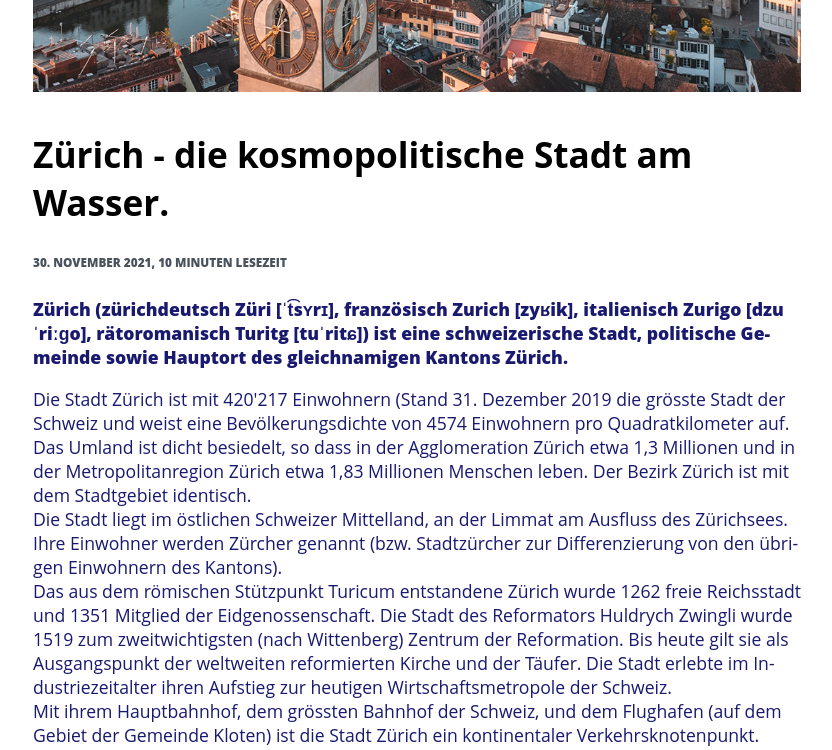
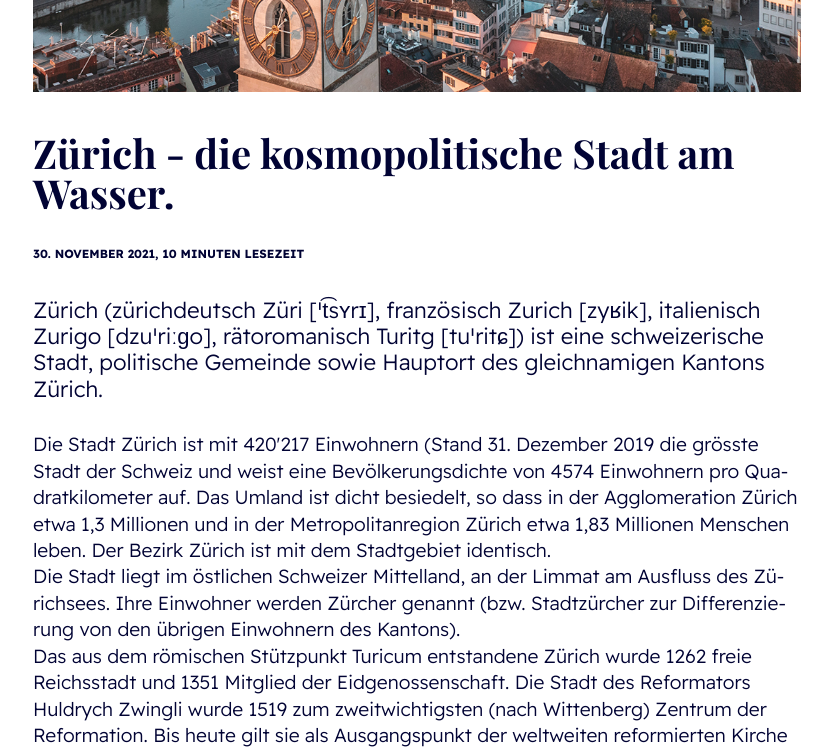
Before and after one commit to flaviabachmann/blogpost_zurich, a plain HTML site: page index.html in a window 1280 px wide. Shown: the part 360-1110 px from the top of the page, without its empty margins (223-1055 px from the left). Drawn offline with nearby package versions, Linux system fonts and the light colour scheme; a web font is replaced by a local one.

Commit message:
Testing different Font Family

```diff
--- a/css/style.css
+++ b/css/style.css
@@ -1,5 +1,8 @@
+@import url('https://fonts.googleapis.com/css2?family=Readex+Pro:wght@300;400;500;600;700&display=swap');
+@import url('https://fonts.googleapis.com/css2?family=Playfair+Display:ital,wght@0,400;0,500;0,600;0,700;0,800;0,900;1,400;1,500;1,600;1,700;1,800;1,900&family=Readex+Pro:wght@300;400;500;600;700&display=swap');
+
 body {
-    font-family: 'Open Sans', sans-serif;
+    font-family: 'Readex Pro', sans-serif;
     margin     : 0;
     overflow-x : hidden;
     hyphens    : auto;
@@ -20,6 +23,7 @@ body {
     margin-right      : auto;
     display           : block;
     font-size         : 0.9rem;
+    line-height       : 1.5em;
     padding           : 5px;
     /*background-color: brown;*/
 }
@@ -49,7 +53,7 @@ body {
     margin-left : auto;
     margin-right: auto;
     display     : block;
-    padding-top: 20px;
+    padding-top : 20px;
 }
 
 
@@ -57,7 +61,7 @@ body {
 
     /** Größerer Viewport: Tablet **/
     .img-header {
-        width  : 80%;
+        width: 80%;
     }
 }
 
@@ -65,7 +69,7 @@ body {
 
     /** Großer Viewport: Browserfenster **/
     .img-header {
-        width  : 60%;
+        width: 60%;
     }
 }
 
@@ -87,12 +91,37 @@ body {
 
 }
 
+p {
+    color      : #010334;
+    font-size  : 19px;
+    font-weight: 300;
+}
+
+
 h1 {
-    color: rgb(0, 0, 0);
+    color      : #010334;
+    font-family: 'Playfair Display', serif;
+    font-weight: 700;
+    font-size  : 40px;
+    line-height: 1em;
+}
+
+h2 {
+    color: #010334;
+}
+
+h3 {
+    color: #010334;
+}
+
+h4 {
+    color: #010334;
+    font-size  : 22px;
+    font-weight: 300;
 }
 
 h6 {
-    color         : rgb(73, 82, 92);
+    color         : #010334;
     font-weight   : 800;
     text-transform: uppercase;
     letter-spacing: normal;
@@ -105,10 +134,6 @@ h6 {
 
 .lead {
     font-weight: 800;
-}
-
-p {
-    color: midnightblue;
 }
 
 table {
@@ -132,10 +157,10 @@ tbody tr:hover {
 }
 
 .horizontal-flex-wrap {
-    display           : flex;
-    flex-wrap         : wrap;
-    justify-content   : center;
-    gap               : 1.5rem;
+    display        : flex;
+    flex-wrap      : wrap;
+    justify-content: center;
+    gap            : 1.5rem;
 
     /*background-color: cornflowerblue;*/
 }
@@ -148,12 +173,12 @@ tbody tr:hover {
 }
 
 .box-teaser {
-    flex              : 1 1 345px;
+    flex                 : 1 1 345px;
     /* stretching */
     /* margin            : 10px; */
-    /*background-color: lightcyan;*/
-    border-style      : solid;
-    border-width      : 2px;
+    /*background-color   : lightcyan;*/
+    border-style         : solid;
+    border-width         : 2px;
 }
 
 .box-teaser:hover {
@@ -173,7 +198,7 @@ tbody tr:hover {
 .footer {
     color           : ghostwhite;
     background-color: dimgrey;
-    text-align: center;
+    text-align      : center;
 }
 
 a:link {
--- a/index.html
+++ b/index.html
@@ -22,11 +22,11 @@
         <h6>
           30. November 2021, 10 Minuten Lesezeit
         </h6>
-        <p class="lead">
+        <h4>
           Zürich (zürichdeutsch Züri [ˈt͡sʏrɪ], französisch Zurich [zyʁik], italienisch Zurigo [dzuˈriːɡo],
           rätoromanisch Turitg [tuˈritɕ]) ist eine schweizerische Stadt, politische Gemeinde sowie Hauptort des
           gleichnamigen Kantons Zürich.
-        </p>
+        </h4>
         <p>
           Die Stadt Zürich ist mit 420'217 Einwohnern (Stand 31. Dezember 2019 die grösste Stadt der Schweiz und weist
           eine Bevölkerungsdichte von 4574 Einwohnern pro Quadratkilometer auf. Das Umland ist dicht besiedelt, so dass
@@ -151,9 +151,9 @@
           Der Zürcher Hausberg Uetliberg ist mit der Sihltal-Zürich-Uetliberg-Bahn (SZU) zu erreichen, die ab dem
           Hauptbahnhof verkehrt.
         </p>
-        <h4>
+        <h3>
           Moderne Bauten und Viertel
-        </h4>
+        </h3>
         <img class="img-main" src="/images/04_ricardo-gomez-angel-hcC26AchwbA-unsplash.jpg" alt="Europaallee">
         <p>
           Im Vergleich zu anderen Städten gibt es in Zürich wenige Hochhäuser. Bis in die 1950er Jahre gab es in Zürich
@@ -196,8 +196,8 @@
     <div class="box footer">
       <div class="box content">
         Quelle: <a href="https://de.wikipedia.org/wiki/Z%C3%BCrich">Wikipedia</a> <span>
-        Bilder: <a href="https://unsplash.com/s/photos/zurich">Unsplash</a>
-  </div>
+          Bilder: <a href="https://unsplash.com/s/photos/zurich">Unsplash</a>
+      </div>
 </body>
 
 </html>
```
